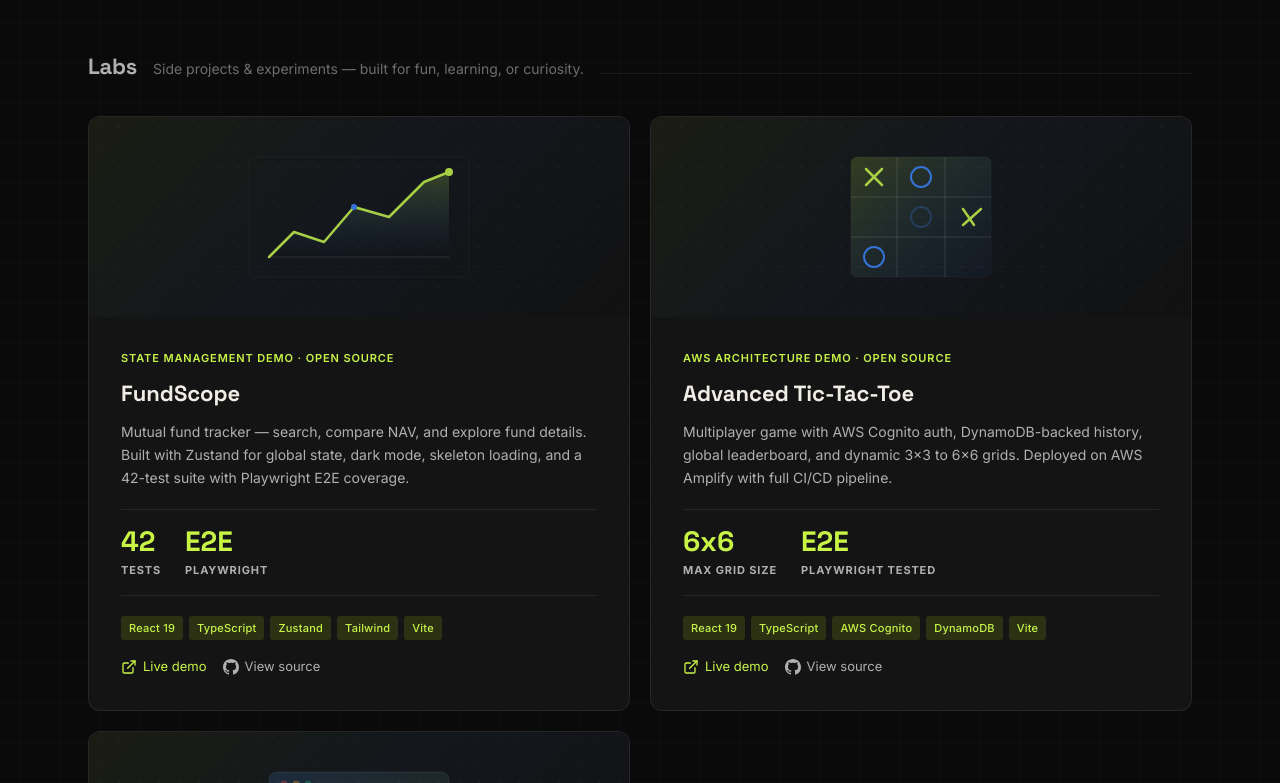
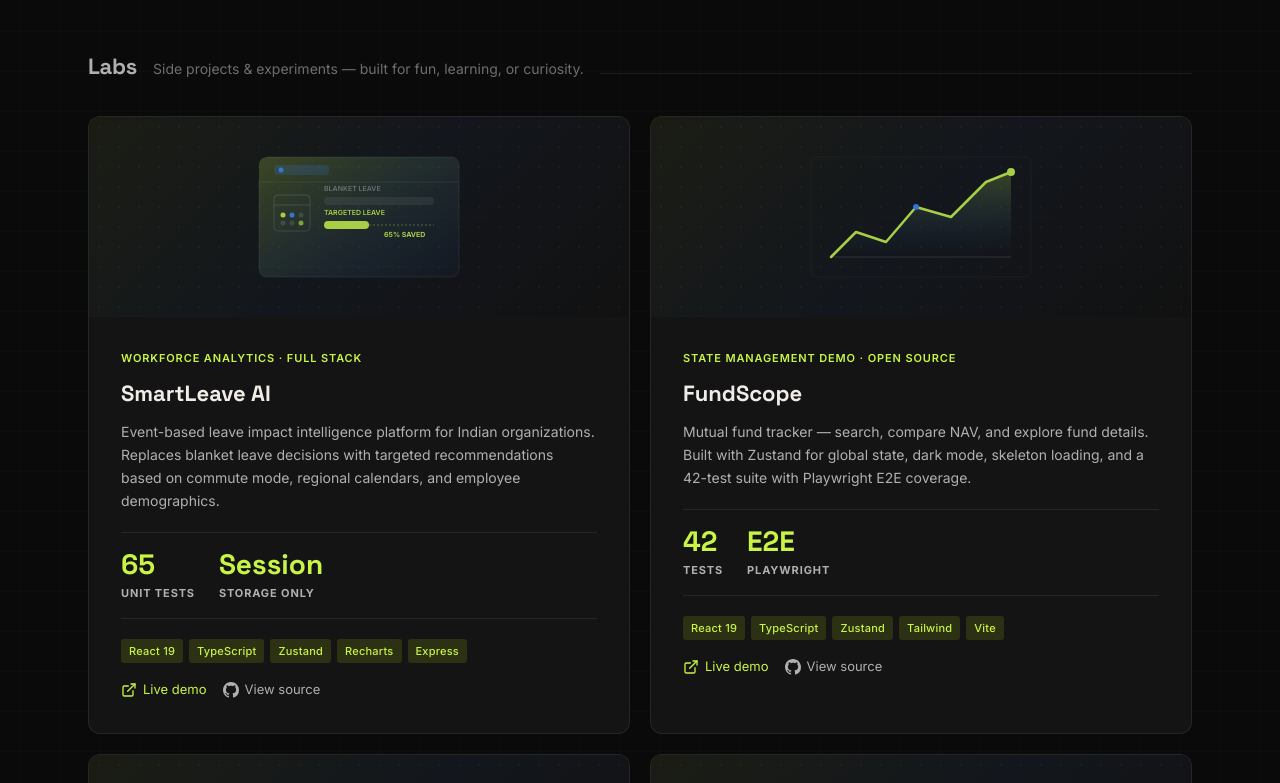
Before and after one commit to MurugeshAravind/Portfolio, a Next.js app: page / in a window 1280 px wide. Shown: the part 1857-2640 px from the top of the page. Built offline with nearby package versions, Linux system fonts and the light colour scheme.

Commit message:
feat: add smartleave-ai to labs and remove footer

```diff
--- a/app/components/ProjectCard.jsx
+++ b/app/components/ProjectCard.jsx
@@ -99,6 +99,43 @@ const VISUAL_PATTERNS = {
 
       <circle cx="290" cy="55" r="4" fill="var(--accent)" />
       <circle cx="195" cy="90" r="3" fill="var(--accent2)" />
+    </svg>
+  ),
+  "smartleave-ai": (
+    <svg viewBox="0 0 400 200" fill="none" xmlns="http://www.w3.org/2000/svg" className="project-svg">
+      <defs>
+        <linearGradient id="smartGrad" x1="0%" y1="0%" x2="100%" y2="100%">
+          <stop offset="0%" stopColor="var(--accent)" stopOpacity="0.25" />
+          <stop offset="100%" stopColor="var(--accent2)" stopOpacity="0.05" />
+        </linearGradient>
+      </defs>
+      <line x1="50" y1="50" x2="350" y2="50" stroke="rgba(255,255,255,0.015)" strokeWidth="1" />
+      <line x1="50" y1="100" x2="350" y2="100" stroke="rgba(255,255,255,0.015)" strokeWidth="1" />
+      <line x1="50" y1="150" x2="350" y2="150" stroke="rgba(255,255,255,0.015)" strokeWidth="1" />
+
+      <rect x="100" y="40" width="200" height="120" rx="8" stroke="rgba(255,255,255,0.06)" strokeWidth="1.5" fill="url(#smartGrad)" className="svg-draw" />
+      <line x1="100" y1="65" x2="300" y2="65" stroke="rgba(255,255,255,0.08)" strokeWidth="1" />
+
+      <rect x="115" y="48" width="55" height="10" rx="3" fill="var(--accent2)" fillOpacity="0.2" />
+      <circle cx="122" cy="53" r="2.5" fill="var(--accent2)" />
+
+      <rect x="115" y="78" width="36" height="36" rx="4" stroke="rgba(255, 255, 255, 0.15)" strokeWidth="1" fill="none" />
+      <line x1="115" y1="88" x2="151" y2="88" stroke="rgba(255, 255, 255, 0.15)" strokeWidth="1" />
+      <circle cx="124" cy="98" r="2.5" fill="var(--accent)" />
+      <circle cx="133" cy="98" r="2.5" fill="var(--accent2)" />
+      <circle cx="142" cy="98" r="2.5" fill="rgba(255, 255, 255, 0.15)" />
+      <circle cx="124" cy="106" r="2.5" fill="rgba(255, 255, 255, 0.15)" />
+      <circle cx="133" cy="106" r="2.5" fill="rgba(255, 255, 255, 0.15)" />
+      <circle cx="142" cy="106" r="2.5" fill="var(--accent)" fillOpacity="0.7" />
+
+      <rect x="165" y="80" width="110" height="8" rx="4" fill="rgba(255, 255, 255, 0.08)" />
+      <text x="165" y="74" fill="var(--muted)" fontSize="7" fontWeight="600" opacity="0.6">BLANKET LEAVE</text>
+
+      <rect x="165" y="104" width="45" height="8" rx="4" fill="var(--accent)" />
+      <text x="165" y="98" fill="var(--accent)" fontSize="7" fontWeight="600">TARGETED LEAVE</text>
+
+      <path d="M210 108 L275 108" stroke="var(--accent)" strokeWidth="1" strokeDasharray="2 2" strokeOpacity="0.4" />
+      <text x="225" y="120" fill="var(--accent)" fontSize="7" fontWeight="700">65% SAVED</text>
     </svg>
   ),
   portfolio: (
--- a/app/data/projects.js
+++ b/app/data/projects.js
@@ -32,6 +32,24 @@ export const projects = [
     ],
     stack: ["React", "Angular", "Jest", "Webpack"],
     company: "Infosys",
+  },
+  {
+    id: "smartleave-ai",
+    featured: false,
+    lab: true,
+    tag: "Workforce Analytics · Full stack",
+    name: "SmartLeave AI",
+    description:
+      "Event-based leave impact intelligence platform for Indian organizations. " +
+      "Replaces blanket leave decisions with targeted recommendations based on " +
+      "commute mode, regional calendars, and employee demographics.",
+    impact: [
+      { num: "65", label: "Unit tests" },
+      { num: "Session", label: "Storage only" },
+    ],
+    stack: ["React 19", "TypeScript", "Zustand", "Recharts", "Express"],
+    repo: "https://github.com/MurugeshAravind/smartleave-ai",
+    live: "https://smartleave-ai.vercel.app/",
   },
   {
     id: "fundscope",
--- a/app/page.js
+++ b/app/page.js
@@ -4,7 +4,6 @@ import Projects from "./components/Projects";
 import Experience from "./components/Experience";
 import Certifications from "./components/Certifications";
 import About from "./components/About";
-import Footer from "./components/Footer";
 import LazySpotlight from "./components/lazy-spotlight";
 import ScrollProgress from "./components/ScrollProgress";
 
@@ -19,7 +18,6 @@ export default function HomePage() {
       <Experience />
       <Certifications />
       <About />
-      <Footer />
     </>
   );
 }
```
